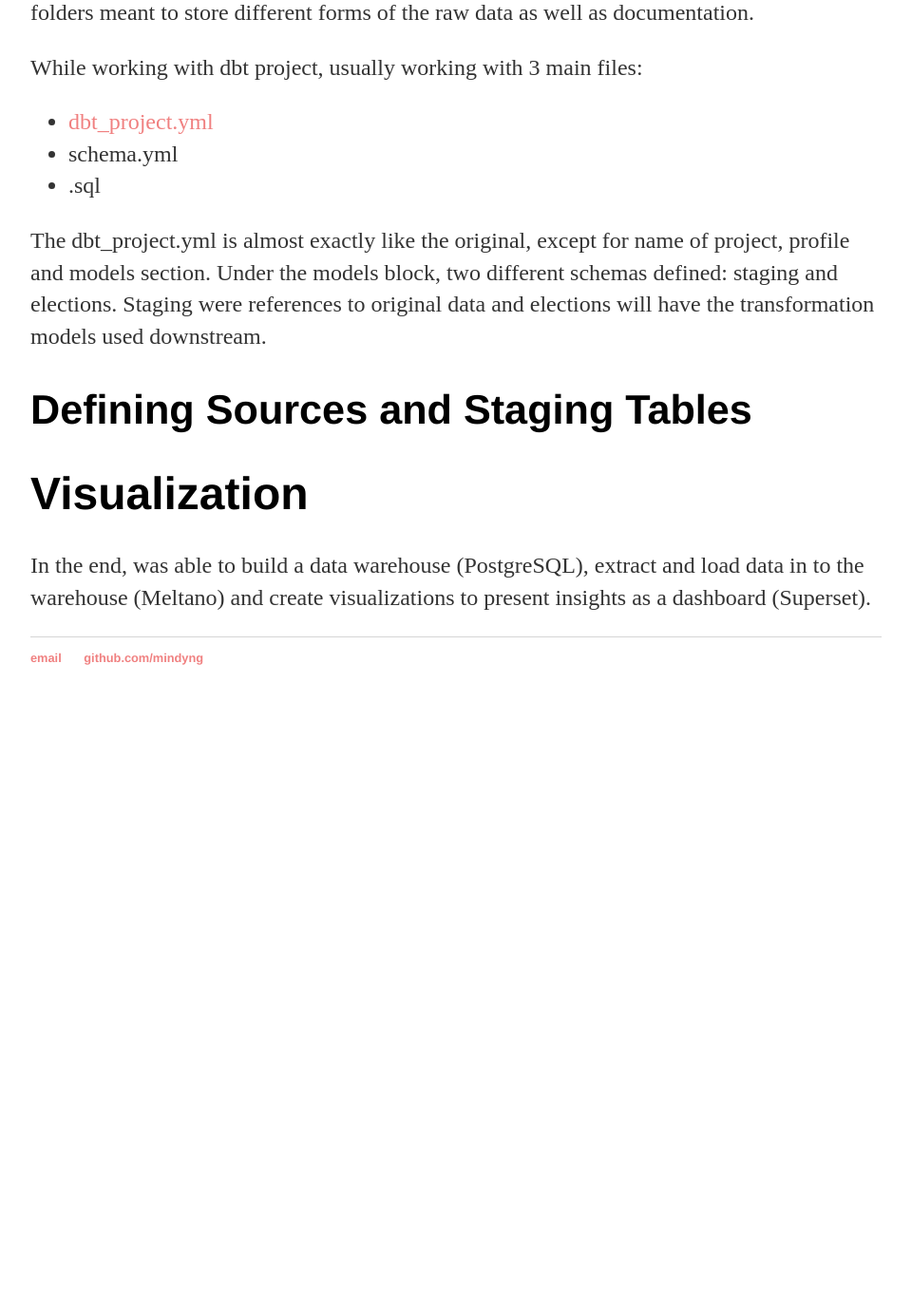
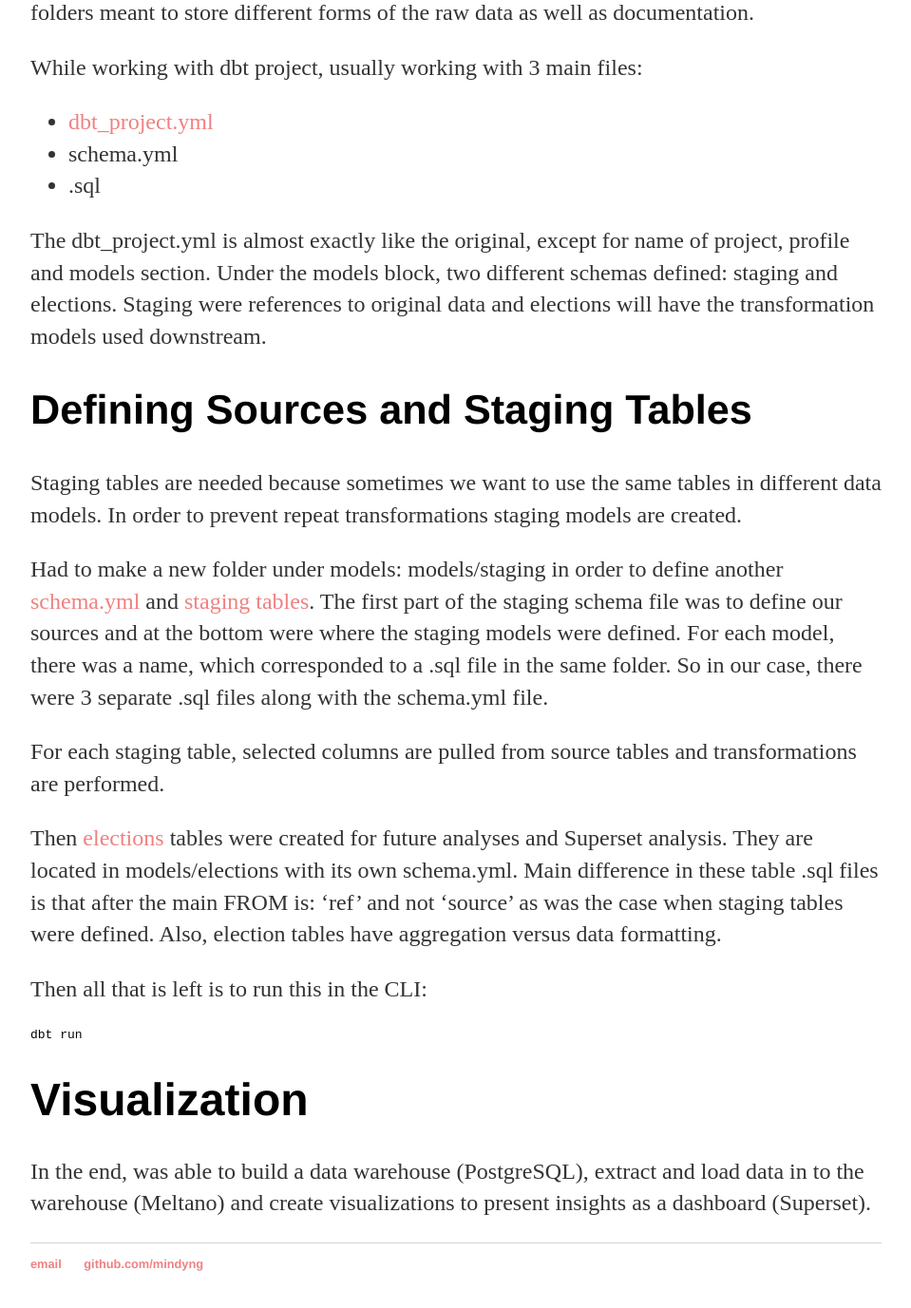
Before and after one commit to mindyng/mindyng.github.io, a Jekyll site: the page built from _posts/2021-02-24-Modern-Data-Stack-from-Scratch.md, in a window 1280 px wide and 1400 px high, scrolled down 4278 px. Shown: the top 1377 px of the window at 95% size, without its empty margins (160-1119 px from the left). Built offline with Jekyll 4.4.1, drawn with Linux system fonts in a browser that asks for light colours; our own code applies the rules of GitHub Pages for plain Markdown files; before the commit the page ends 5040 px from its top, so only the background shows below that.

Commit message:
Update 2021-02-24-Modern-Data-Stack-from-Scratch.md

````diff
--- a/_posts/2021-02-24-Modern-Data-Stack-from-Scratch.md
+++ b/_posts/2021-02-24-Modern-Data-Stack-from-Scratch.md
@@ -136,7 +136,19 @@
 
 ## Defining Sources and Staging Tables
 
+Staging tables are needed because sometimes we want to use the same tables in different data models. In order to prevent repeat transformations staging models are created.
 
+Had to make a new folder under models: models/staging in order to define another [schema.yml](https://github.com/mindyng/2021-Projects/blob/main/modern_data_stack/dbt/models/staging/schema.yml) and [staging tables](https://github.com/mindyng/2021-Projects/tree/main/modern_data_stack/dbt/models/staging).
+The first part of the staging schema file was to define our sources and at the bottom were where the staging models were defined.  For each model, there was a name, which corresponded to a .sql file in the same folder. So in our case, there were 3 separate .sql files along with the schema.yml file.
+
+For each staging table, selected columns are pulled from source tables and transformations are performed.
+
+Then [elections](https://github.com/mindyng/2021-Projects/tree/main/modern_data_stack/dbt/models/elections) tables were created for future analyses and Superset analysis. They are located in models/elections with its own schema.yml. Main difference in these table .sql files is that after the main FROM is: 'ref' and not 'source' as was the case when staging tables were defined. Also, election tables have aggregation versus data formatting.
+
+Then all that is left is to run this in the CLI:
+```
+dbt run
+```
 
 # Visualization
 
````
